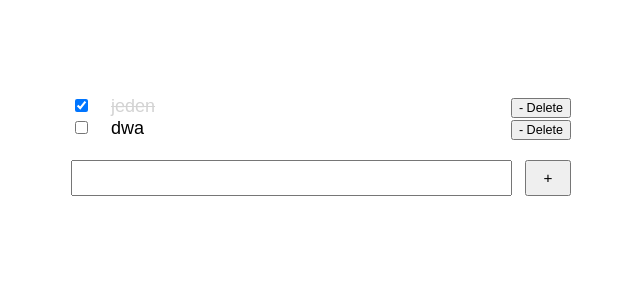
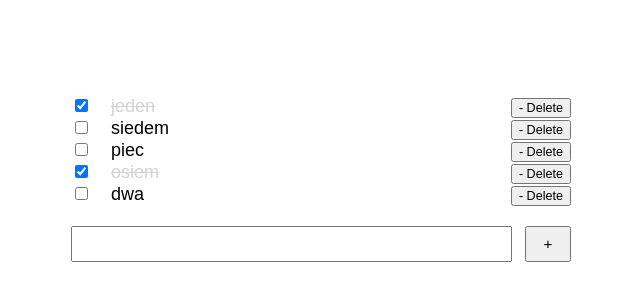
Before and after one commit to pawk/todo-app, a React (Create React App) app: page / in a window 1280 px wide. Shown: the part 100-400 px from the top of the page, without its empty margins (319-959 px from the left). Built offline with nearby package versions, Linux system fonts and the light colour scheme.

Commit message:
fix uniqueness

```diff
--- a/src/App.js
+++ b/src/App.js
@@ -11,6 +11,9 @@ class App extends React.Component {
       <div className="App">
         <TodoList>
           <TodoItem done>jeden</TodoItem>
+          <TodoItem>siedem</TodoItem>
+          <TodoItem>piec</TodoItem>
+          <TodoItem done>osiem</TodoItem>
           <TodoItem>dwa</TodoItem>
         </TodoList>
       </div>
--- a/src/todo/service.js
+++ b/src/todo/service.js
@@ -6,10 +6,12 @@ export default class TodoService {
   }
 
   getAll() {
-    return this.items.sort(elem => elem.done);
+    return this.items
+      .sort(elem => elem.done);
   }
 
   add(...items) {
+    console.log(items.filter(this.unique))
     this.items = [...items.filter(this.unique), ...this.items];
     this.save();
     return this;
@@ -42,5 +44,5 @@ export default class TodoService {
     localStorage.setItem('items', JSON.stringify(this.items));
   }
 
-  unique = (item) => !this.items.find(el => el.content !== item.content);
+  unique = (item) => !this.items.find(el => el.content === item.content);
 }
```
